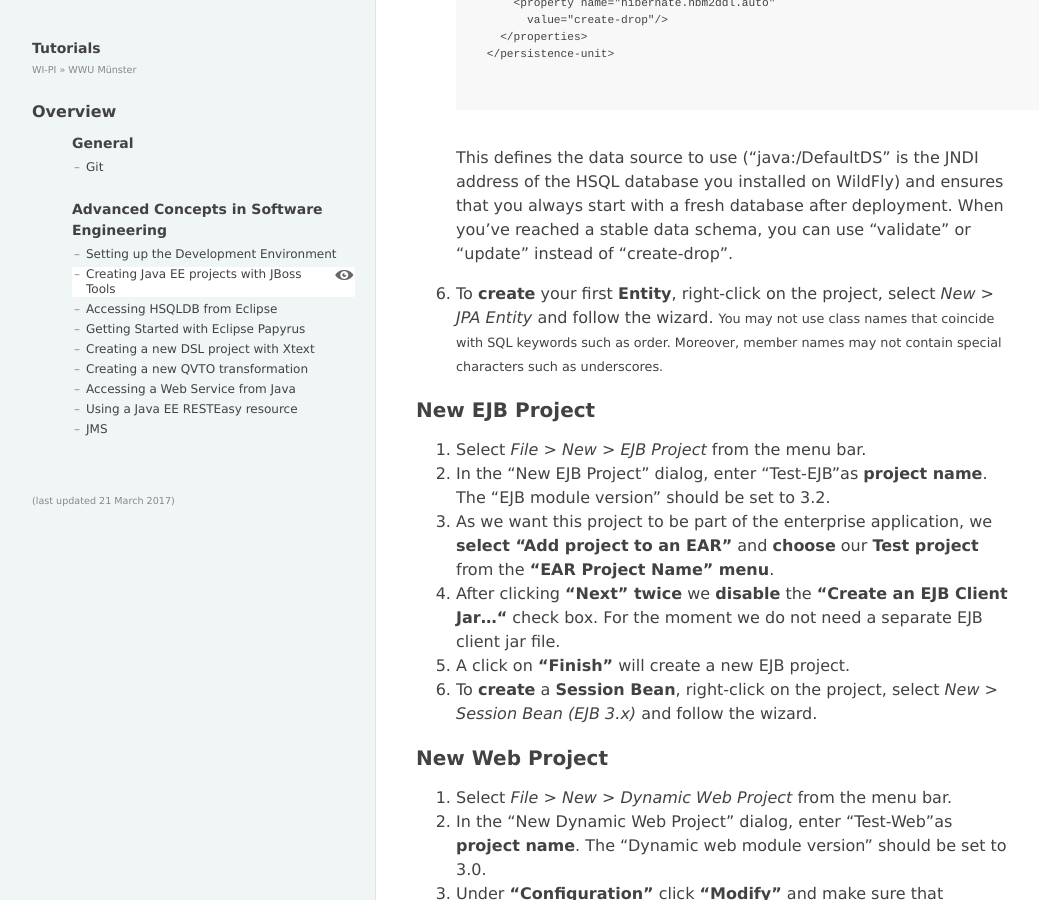
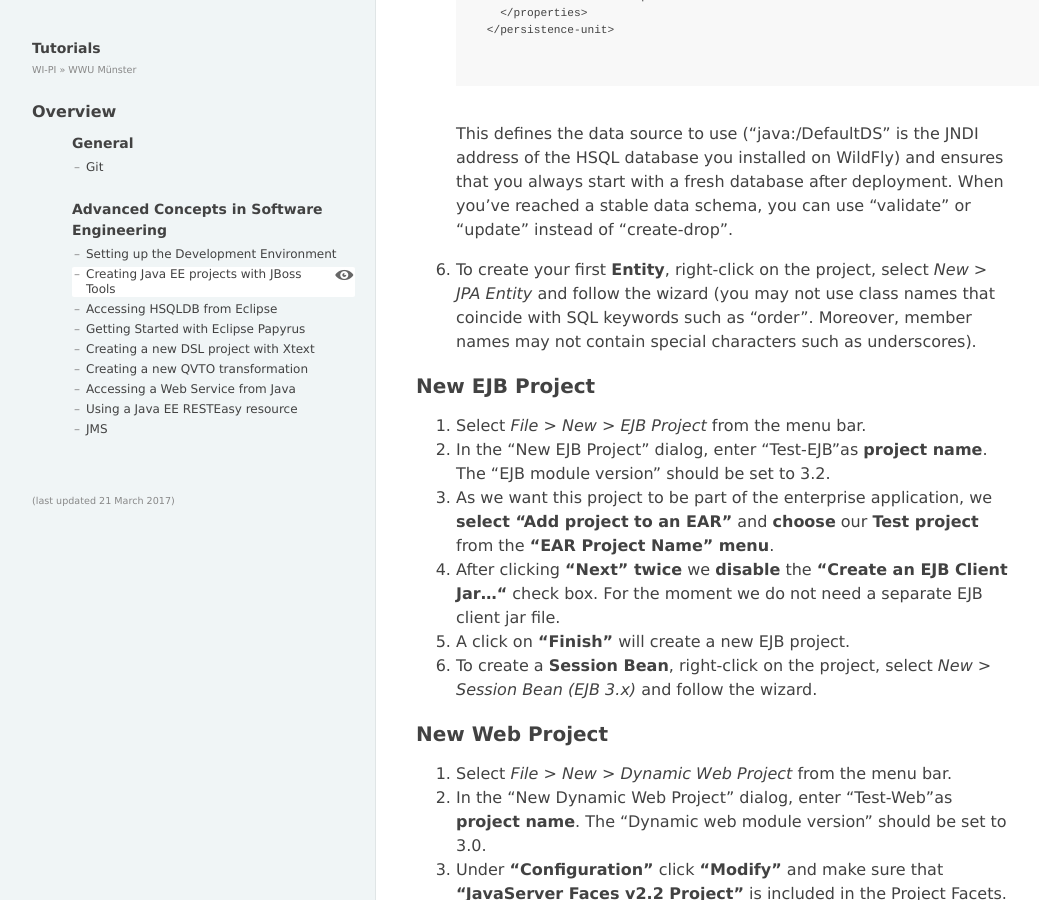
Before and after one commit to wwu-pi/tutorials, a Jekyll site: the page built from lectures/acse/020_tutorial_jboss_project.md, in a window 1280 px wide and 900 px high, scrolled down 3397 px. Shown: the whole window, without its empty margins (8-1047 px from the left). Built offline with Jekyll 4.4.1, drawn with Linux system fonts in a browser that asks for light colours; some of the changed text lies outside the part shown.

```diff
--- a/lectures/acse/020_tutorial_jboss_project.md
+++ b/lectures/acse/020_tutorial_jboss_project.md
@@ -69,7 +69,7 @@ This tutorial uses "Test" and variations thereof as project names. Of course, yo
 
      This defines the data source to use ("java:/DefaultDS" is the JNDI address of the HSQL database you installed on WildFly) and ensures that you always start with a fresh database after deployment. When you've reached a stable data schema, you can use "validate" or "update" instead of "create-drop".
 
-1. To **create** your first **Entity**, right-click on the project, select *New* > *JPA Entity* and follow the wizard. <small>You may not use class names that coincide with SQL keywords such as order. Moreover, member names may not contain special characters such as underscores.</small>
+1. To create your first **Entity**, right-click on the project, select *New* > *JPA Entity* and follow the wizard (you may not use class names that coincide with SQL keywords such as "order". Moreover, member names may not contain special characters such as underscores).
 
 ### <a id="create-ejb" name="create-ejb" />New EJB Project
 1. Select *File* > *New* > *EJB Project* from the menu bar.
@@ -77,7 +77,7 @@ This tutorial uses "Test" and variations thereof as project names. Of course, yo
 1. As we want this project to be part of the enterprise application, we **select "Add project to an EAR"** and **choose** our **Test project** from the **"EAR Project Name" menu**.
 1. After clicking **"Next" twice** we **disable** the **"Create an EJB Client Jar..."** check box. For the moment we do not need a separate EJB client jar file.
 1. A click on **"Finish"** will create a new EJB project.
-1. To **create** a **Session Bean**, right-click on the project, select *New* > *Session Bean (EJB 3.x)* and follow the wizard.
+1. To create a **Session Bean**, right-click on the project, select *New* > *Session Bean (EJB 3.x)* and follow the wizard.
 
 ### <a id="create-web" name="create-web" />New Web Project
 1. Select *File* > *New* > *Dynamic Web Project* from the menu bar.
```
Also changed, not shown: other parts of lectures/acse/020_tutorial_jboss_project.md (+1 -1 lines).
